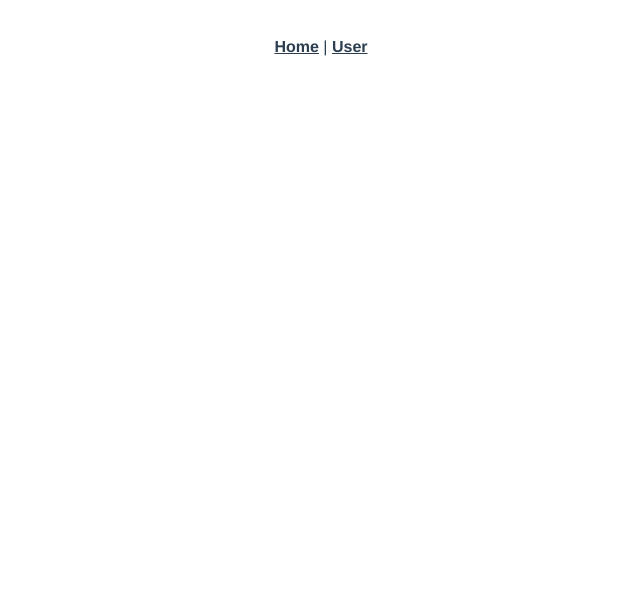
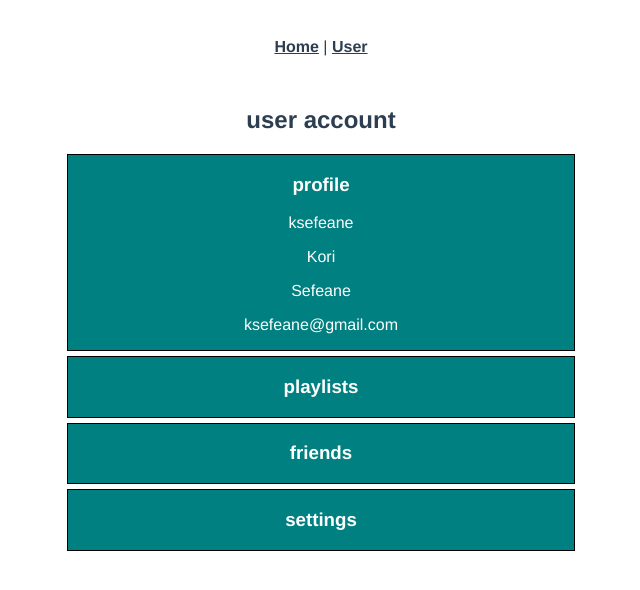
Before and after one commit to omputle/music-room, a Vue app in the folder client/: page /u/1 in a window 1280 px wide. Before the commit this address had no page. Shown: the top 590 px of the page, without its empty margins (319-959 px from the left). Built offline with nearby package versions, Linux system fonts and the light colour scheme.

Commit message:
user account component prototypes (profile, playlists, friends, settings)

```diff
--- a/client/src/App.vue
+++ b/client/src/App.vue
@@ -1,7 +1,7 @@
 <template>
   <div id="nav">
     <router-link to="/">Home</router-link> |
-    <router-link to="/User">User</router-link>
+    <router-link to="/u/ksefeane">User</router-link>
   </div>
   <router-view/>
 </template>
--- /dev/null
+++ b/client/src/components/friends.vue
@@ -0,0 +1,18 @@
+<template>
+    <div class="info_bar">
+        <h3>friends</h3>
+    </div>
+</template>
+
+<script>
+
+export default {
+    name: 'Friends',
+    props: {
+        username: String
+    }
+}
+</script>
+<style scoped>
+
+</style>
--- /dev/null
+++ b/client/src/components/playlists.vue
@@ -0,0 +1,18 @@
+<template>
+    <div class="info_bar">
+        <h3>playlists</h3>
+    </div>
+</template>
+
+<script>
+
+export default {
+    name: 'Playlists',
+    props: {
+        username: String
+    }
+}
+</script>
+<style scoped>
+
+</style>
--- a/client/src/components/profile.vue
+++ b/client/src/components/profile.vue
@@ -1,15 +1,33 @@
 <template>
     <div class="info_bar">
-        <h4>profile</h4>
-        <p>{{user.username}}</p>
+        <h3>profile</h3>
+        <p>{{state.User.username}}</p>
+        <p>{{state.User.first_name}}</p>
+        <p>{{state.User.last_name}}</p>
+        <p>{{state.User.email}}</p>
     </div>
 </template>
 
 <script>
+import { reactive } from 'vue'
+
 export default {
     name: 'Profile',
     props: {
-        user: Object
+        username: String
+    },
+    setup(props) {
+        const state = reactive({
+            User: {
+                'username':props.username,
+                'first_name':'Kori',
+                'last_name':'Sefeane',
+                'email':'ksefeane@gmail.com'
+            }
+        })
+        return {
+            state
+        }
     }
 }
 </script>
--- /dev/null
+++ b/client/src/components/settings.vue
@@ -0,0 +1,19 @@
+<template>
+    <div class="info_bar">
+        <h3>settings</h3>
+
+    </div>
+</template>
+
+<script>
+
+export default {
+    name: 'Settings',
+    props: {
+        username: String
+    }
+}
+</script>
+<style scoped>
+
+</style>
--- a/client/src/router/index.js
+++ b/client/src/router/index.js
@@ -9,7 +9,7 @@ const routes = [
     component: Home
   },
   {
-    path: '/user',
+    path: '/u/:user',
     name: 'User',
     component: User
   }
--- a/client/src/views/User.vue
+++ b/client/src/views/User.vue
@@ -1,24 +1,29 @@
 <template>
     <div>
         <h2>user account</h2>
-        <profile :user="{'username':'ksefeane'}"/>
-        <!-- <p>profile(details)</p>
-        <p>playlists</p>
-        <p>friends</p>
-        <p>settings(devices,access rights)</p> -->
+        <profile :username="'ksefeane'" />
+        <playlists :username="'ksefeane'" />
+        <friends :username="'ksefeane'" />
+        <settings :username="'ksefeane'" />
     </div>
 </template>
 
 <script>
 //import components
 import profile from '@/components/profile'
+import playlists from '@/components/playlists'
+import friends from '@/components/friends'
+import settings from '@/components/settings'
 
 //import modules
 
 export default {
     components: {
-        profile
-    }
-
+        profile,
+        playlists,
+        friends,
+        settings
+    },
+    Setup() {}
 }
 </script>
```
Also changed, not shown: client/src/main.js (line endings or trailing spaces).
